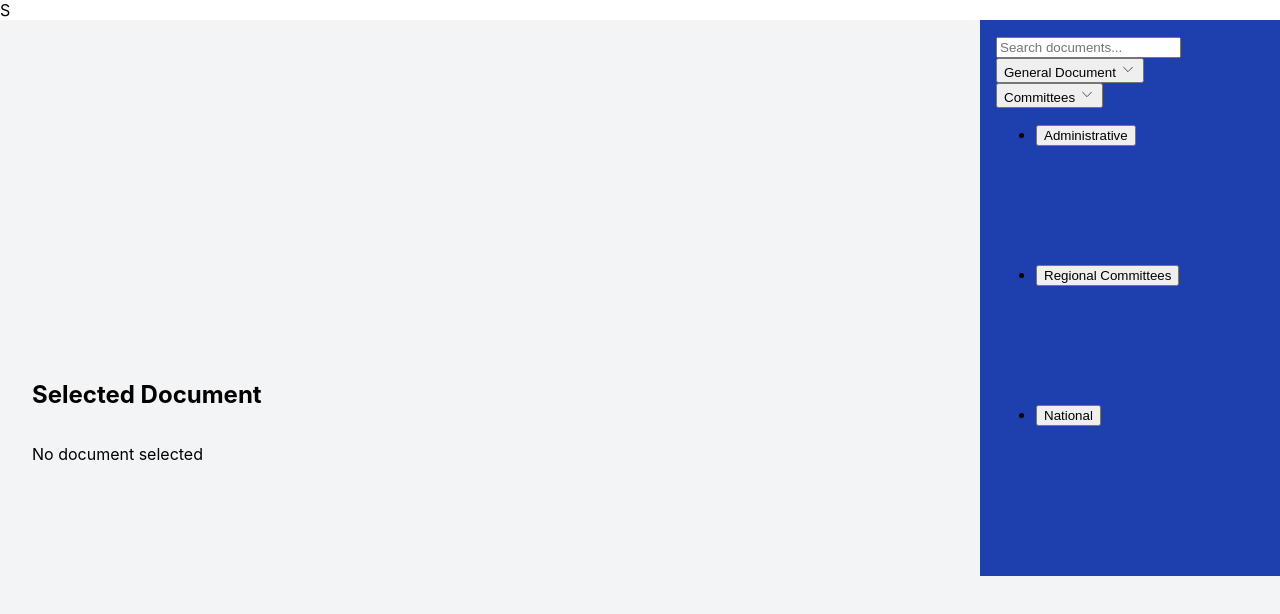
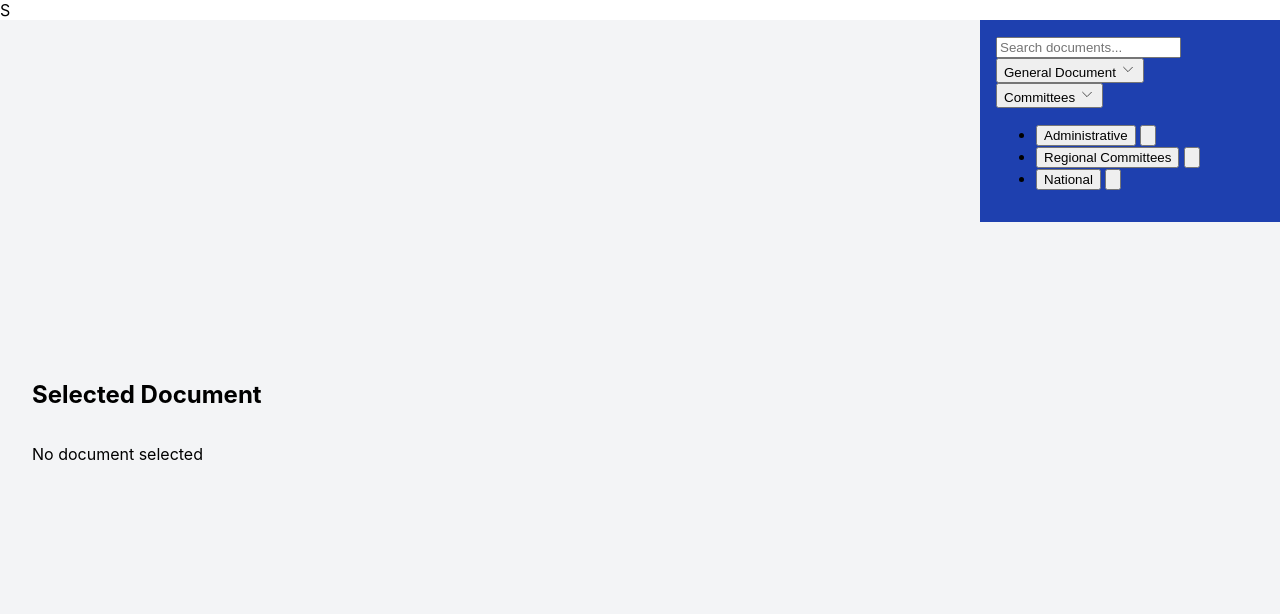
Before and after one commit to DindyalM/ACTU, a SvelteKit app: page /documents in a window 1280 px wide. Both pictures are taken after a click on the button "Committees". Shown: the top 614 px of the page. Built offline with nearby package versions, Linux system fonts and the light colour scheme.

Commit message:
2 files modified

```diff
--- a/src/components/DocumentFeature.svelte
+++ b/src/components/DocumentFeature.svelte
@@ -81,23 +81,25 @@
   } else {
     // If the search query is not empty, filter the items and sub-items based on the query
     filteredData = exampleData.map(data => {
-      // Filter the top-level item based on the query
-      const filteredItem = {...data};
-      filteredItem.items = filteredItem.items.filter(item => item.title.toLowerCase().includes(search));
-
-      // Filter the sub-items based on the query
-      filteredItem.items = filteredItem.items.map(item => {
-        const filteredSubItems = item.items ? item.items.filter(subItem => subItem.title.toLowerCase().includes(search)) : null;
-        return {
-          ...item,
-          items: filteredSubItems
-        };
-      }).filter(item => item.items !== null);
+      const filteredItem = { ...data };
+      filteredItem.items = filteredItem.items.filter(item => {
+        if (item.title.toLowerCase().includes(search)) {
+          return true;
+        } else if (item.items) {
+          const filteredSubItems = item.items.filter(subItem => subItem.title.toLowerCase().includes(search));
+          if (filteredSubItems.length > 0) {
+            item.items = filteredSubItems;
+            return true;
+          }
+        }
+        return false;
+      });
 
       return filteredItem;
     }).filter(data => data.items.length > 0);
   }
 }
+
 
 </script>
 
--- a/src/components/ExpandableMenu.svelte
+++ b/src/components/ExpandableMenu.svelte
@@ -55,21 +55,12 @@
               {item.title}
             </button>
             {#if item.items}
-              <svg
-                class="{item.expanded ? 'transform rotate-180' : ''} w-1 h-1 text-gray-100 transition-all duration-300"
-                fill="none"
-                stroke="currentColor"
-                viewBox="0 0 12 6"
-                xmlns="http://www.w3.org/2000/svg"
-                on:click={() => item.expanded = !item.expanded}
-              >
-                <path
-                  strokeLinecap="round"
-                  strokeLinejoin="round"
-                  strokeWidth="1"
-                  d="M19 9l-7 1-1-1"
-                ></path>
-              </svg>
+              <button type="button" on:click={() => item.expanded = !item.expanded}>
+  <svg class="{item.expanded ? 'transform rotate-180' : ''} w-2 h-1 text-gray-100 transition-all duration-300" fill="none" stroke="currentColor" viewBox="0 0 12 6" xmlns="http://www.w3.org/2000/svg">
+    <path strokeLinecap="round" strokeLinejoin="round" strokeWidth="1" d="M19 9l-7 1-1-1"></path>
+  </svg>
+</button>
+
             {/if}
           </div>
           {#if item.expanded}
```
